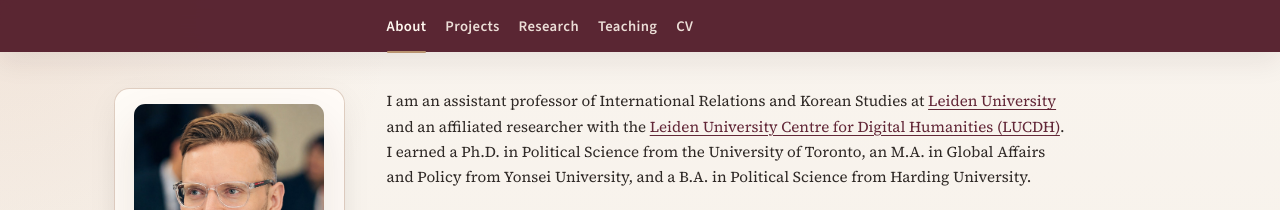
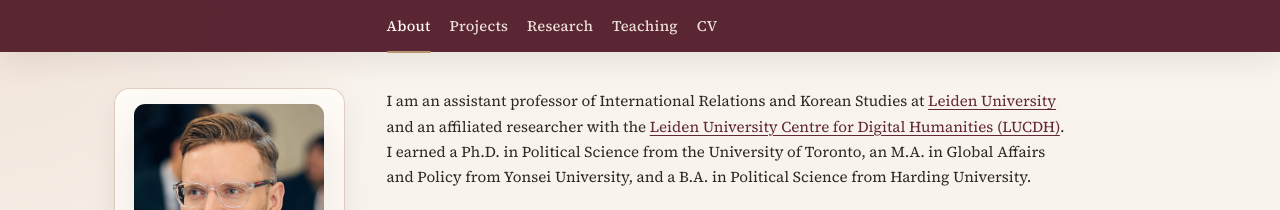
Before and after one commit to scdenney/scdenney.github.io, a Jekyll site: the page built from index.md, in a window 1280 px wide. Shown: the top 210 px of the page. Built offline with Jekyll 4.4.1, drawn with Linux system fonts in a browser that asks for light colours.

Commit message:
Refine navigation typography

```diff
--- a/_includes/head.html
+++ b/_includes/head.html
@@ -7,6 +7,6 @@
 <link rel="preconnect" href="https://fonts.gstatic.com" crossorigin>
 <link href="https://fonts.googleapis.com/css2?family=Source+Sans+3:wght@400;500;600;700&family=Source+Serif+4:opsz,wght@8..60,400;8..60,500;8..60,600;8..60,700&display=swap" rel="stylesheet">
 
-<link rel="stylesheet" href="{{ '/assets/css/style.css?v=20260703e' | relative_url }}">
+<link rel="stylesheet" href="{{ '/assets/css/style.css?v=20260703f' | relative_url }}">
 
 <link rel="icon" type="image/svg+xml" href="{{ '/assets/images/favicon.svg' | relative_url }}">
--- a/assets/css/style.css
+++ b/assets/css/style.css
@@ -237,10 +237,10 @@ hr {
   position: relative;
   padding: 0.35rem 0;
   color: rgba(248, 239, 230, 0.92);
-  font-family: var(--font-sans);
+  font-family: var(--font-serif);
   font-size: 1.05rem;
-  font-weight: 600;
-  letter-spacing: 0.025em;
+  font-weight: 500;
+  letter-spacing: 0.015em;
   text-decoration: none;
 }
 
```
